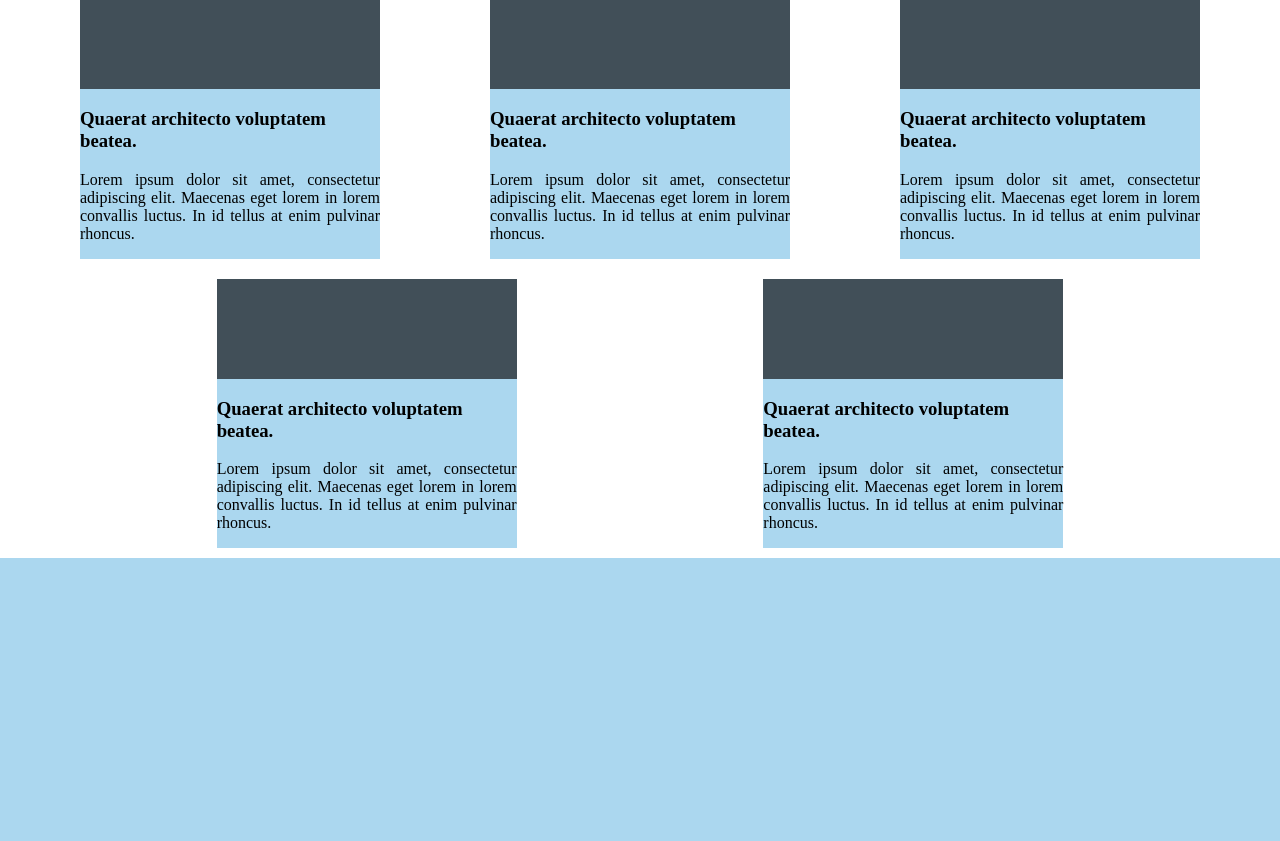
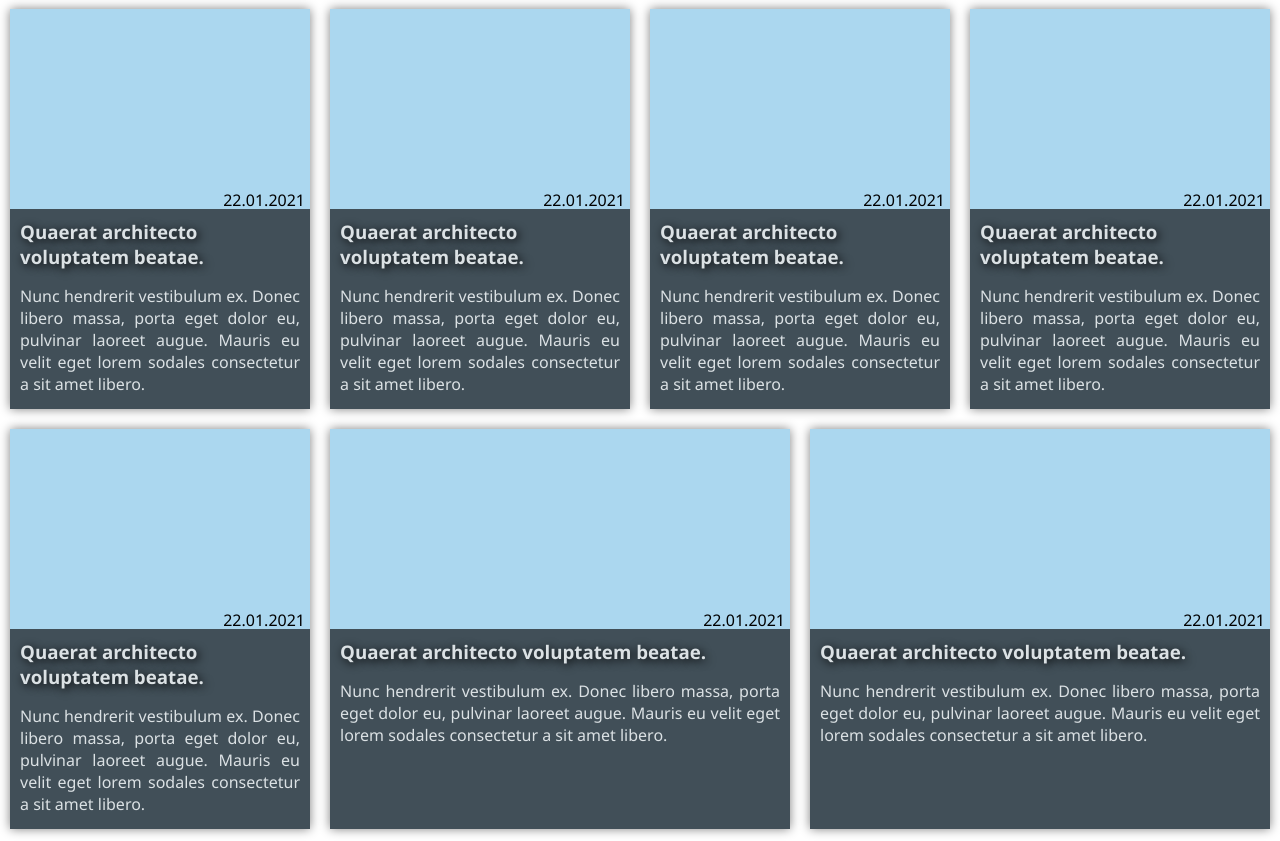
Before and after one commit to Ateoyu/PJATK-WPRG-HTML, a PHP site: page /Zad03.html in a window 1280 px wide. Shown: the part 841-1682 px from the top of the page. Before the commit the page ends 1399 px from the top, so only its background shows below. Run offline with PHP 8.4, Linux system fonts and the light colour scheme.

Commit message:
Zad 03 (satan) finished, I think.

```diff
--- a/Lab05/Zad03/Zad03.css
+++ b/Lab05/Zad03/Zad03.css
@@ -2,62 +2,117 @@ html, body {
     height: 100%;
     width: 100%;
     margin: 0;
+    font-family: "Segoe UI", sans-serif;
 }
 
-#flex-container {
+h1, h2, h3 {
+    margin: 0;
+    font-weight: normal;
+}
+
+#flex-header {
+    position: fixed;
     display: flex;
     flex-direction: row;
+
+    background-color: rgba(0, 0, 0, 50%);
+    width: 100%;
+    height: 70px;
+    box-shadow:0 1px 5px gray;
+
     justify-content: space-evenly;
-    margin: 0;
+
+    z-index: +1;
 }
 
-.header {
-    width: 100%;
-    padding: 20px;
-    text-align: center;
+.top-nav {
+    align-content: center;
+    margin: 0 20px;
+    flex: 1;
     color: white;
-    background-color: rgb(0, 0, 0, 75%);
 }
 
-.header1 {
-    text-align: start;
+.logo {
+    h1 {
+        font-weight: bold;
+    }
 }
 
-img {
-    position: absolute;
-    z-index: -1;
-    max-width: 100%;
-    max-height: 100%;
+/*Funny Stuff Begins (i want death)*/
+
+#flex-headerImage {
+    background-image: url("https://c.wallhere.com/photos/7e/fb/sky_clouds_fishing_anime_girls_anime_water_4K_ultrawide-1946517.jpg!d");
+    background-size: cover;
+    background-position: center;
+    height: 400px;
+    display: flex;
+    justify-content: center;
+    align-items: center;
+
+    .headerImage-Text {
+        text-align: center;
+        color: white;
+        text-shadow: 0 2px 4px black;
+        margin-top: 70px;
+
+        h1 {
+            font-weight: bold;
+            margin-bottom: 20px;
+        }
+    }
 }
 
-.imageHeader {
-    background-color: rgba(0,0,0,0%);
-}
-
-#flex-container3 {
+#flex-contentBoxes {
     display: flex;
     flex-direction: row;
-    justify-content: space-evenly;
     flex-wrap: wrap;
+    justify-content: center;
+    margin: 20px 0;
+    position: relative;
+
+    .box {
+        width: 100%;
+        max-width: 300px;
+        height: 400px;
+        margin: 10px 10px;
+        position: relative;
+        box-shadow: 0 0 10px gray;
+
+        .topBox {
+            background-color: #ABD7EF;
+            position: relative;
+            height: 50%;
+
+            p {
+                text-align: right;
+                margin: 0 5px 5px;
+                top: 90%;
+                position: relative;
+            }
+        }
+
+        .bottomBox {
+            background-color: #414F58;
+            height: 50%;
+            position: relative;
+        }
+
+        .bottomBoxText {
+            padding: 10px;
+            color: #dbe1e4;
+        }
+
+        h3 {
+            font-weight: bold;
+            text-shadow: 2px 2px 10px black;
+        }
+
+        p {
+            text-align: justify;
+        }
+    }
+
+    .box2 {
+        max-width: 460px;
+    }
 }
-
-.tileTop {
-    width: 100%;
-    height: 100px;
-    background-color: #414F58;
-}
-
-.tile {
-    background-color: #ABD7EF;
-    max-width: 300px;
-    margin: 10px 30px;
-}
-
-
-.tile > h3 {
-    text-align: left;
-}
-
-.tile > p {
-    text-align: justify;
-}
--- a/Lab05/Zad03/Zad03.html
+++ b/Lab05/Zad03/Zad03.html
@@ -2,97 +2,189 @@
 <html lang="en">
 <head>
     <meta charset="UTF-8">
-    <title>Zad03</title>
+    <title>Take2</title>
     <link rel="stylesheet" href="Zad03.css">
 </head>
 
 <body>
 
-<div id="flex-container">
-    <img class="header backgroundImage"
-         src="https://c.wallhere.com/photos/7e/fb/sky_clouds_fishing_anime_girls_anime_water_4K_ultrawide-1946517.jpg!d"
-         alt="big image">
-    <div class="header header1">Lorem.</div>
-    <div class="header header2">Aspernatur.</div>
-    <div class="header header3">Adipsci.</div>
-    <div class="header header4">Maxime.</div>
-    <div class="header imageHeader">
-        <h1>Numquam, unde?</h1>
-        <h3>Dolorem ex vel similique ut consectetur quidem tempore?</h3></div>
-
+<div id="flex-header">
+    <div class="top-nav logo">
+        <h1>Lorem.</h1>
+    </div>
+    <div class="top-nav option1">
+        <h3>Aspernatur.</h3>
+    </div>
+    <div class="top-nav option2">
+        <h3>Adipsci.</h3>
+    </div>
+    <div class="top-nav option3">
+        <h3>Maxime.</h3>
+    </div>
 </div>
 
-<div id="flex-container2">
-
+<div id="flex-headerImage">
+    <div class="headerImage-Text">
+        <h1>Numquam, unde?</h1>
+        <h2>Dolorem ex vel similique ut consectetur quidem tempore?</h2>
+    </div>
 </div>
 
-<div id="flex-container3">
-    <div class="tile tile1">
-        <div class="tileTop"></div>
-        <h3>Quaerat architecto voluptatem beatea.</h3>
-        <p>Lorem ipsum dolor sit amet, consectetur adipiscing elit. Maecenas eget lorem in lorem convallis luctus. In id
-            tellus at enim pulvinar rhoncus.</p>
+<div id="flex-contentBoxes">
+    <div class="box box1">
+        <div class="topBox box1">
+            <p>22.01.2021</p>
+        </div>
+        <div class="bottomBox box1">
+            <div class="bottomBoxText box1">
+                <h3>Quaerat architecto voluptatem beatae.</h3>
+                <p>Nunc hendrerit vestibulum ex. Donec libero massa, porta eget dolor eu, pulvinar laoreet augue. Mauris
+                    eu
+                    velit eget lorem sodales consectetur a sit amet libero.</p>
+            </div>
+        </div>
     </div>
-    <div class="tile tile2">
-        <div class="tileTop"></div>
-        <h3>Quaerat architecto voluptatem beatea.</h3>
-        <p>Lorem ipsum dolor sit amet, consectetur adipiscing elit. Maecenas eget lorem in lorem convallis luctus. In id
-            tellus at enim pulvinar rhoncus.</p>
+
+    <div class="box box1">
+        <div class="topBox box1">
+            <p>22.01.2021</p>
+        </div>
+        <div class="bottomBox box1">
+            <div class="bottomBoxText box1">
+                <h3>Quaerat architecto voluptatem beatae.</h3>
+                <p>Nunc hendrerit vestibulum ex. Donec libero massa, porta eget dolor eu, pulvinar laoreet augue. Mauris
+                    eu
+                    velit eget lorem sodales consectetur a sit amet libero.</p>
+            </div>
+        </div>
     </div>
-    <div class="tile tile3">
-        <div class="tileTop"></div>
-        <h3>Quaerat architecto voluptatem beatea.</h3>
-        <p>Lorem ipsum dolor sit amet, consectetur adipiscing elit. Maecenas eget lorem in lorem convallis luctus. In id
-            tellus at enim pulvinar rhoncus.</p>
+
+    <div class="box box1">
+        <div class="topBox box1">
+            <p>22.01.2021</p>
+        </div>
+        <div class="bottomBox box1">
+            <div class="bottomBoxText box1">
+                <h3>Quaerat architecto voluptatem beatae.</h3>
+                <p>Nunc hendrerit vestibulum ex. Donec libero massa, porta eget dolor eu, pulvinar laoreet augue. Mauris
+                    eu
+                    velit eget lorem sodales consectetur a sit amet libero.</p>
+            </div>
+        </div>
     </div>
-    <div class="tile tile4">
-        <div class="tileTop"></div>
-        <h3>Quaerat architecto voluptatem beatea.</h3>
-        <p>Lorem ipsum dolor sit amet, consectetur adipiscing elit. Maecenas eget lorem in lorem convallis luctus. In id
-            tellus at enim pulvinar rhoncus.</p>
+
+    <div class="box box1">
+        <div class="topBox box1">
+            <p>22.01.2021</p>
+        </div>
+        <div class="bottomBox box1">
+            <div class="bottomBoxText box1">
+                <h3>Quaerat architecto voluptatem beatae.</h3>
+                <p>Nunc hendrerit vestibulum ex. Donec libero massa, porta eget dolor eu, pulvinar laoreet augue. Mauris
+                    eu
+                    velit eget lorem sodales consectetur a sit amet libero.</p>
+            </div>
+        </div>
     </div>
-    <div class="tile tile5">
-        <div class="tileTop"></div>
-        <h3>Quaerat architecto voluptatem beatea.</h3>
-        <p>Lorem ipsum dolor sit amet, consectetur adipiscing elit. Maecenas eget lorem in lorem convallis luctus. In id
-            tellus at enim pulvinar rhoncus.</p>
+
+    <div class="box box1">
+        <div class="topBox box1">
+            <p>22.01.2021</p>
+        </div>
+        <div class="bottomBox box1">
+            <div class="bottomBoxText box1">
+                <h3>Quaerat architecto voluptatem beatae.</h3>
+                <p>Nunc hendrerit vestibulum ex. Donec libero massa, porta eget dolor eu, pulvinar laoreet augue. Mauris
+                    eu
+                    velit eget lorem sodales consectetur a sit amet libero.</p>
+            </div>
+        </div>
     </div>
-    <div class="tile tile6">
-        <div class="tileTop"></div>
-        <h3>Quaerat architecto voluptatem beatea.</h3>
-        <p>Lorem ipsum dolor sit amet, consectetur adipiscing elit. Maecenas eget lorem in lorem convallis luctus. In id
-            tellus at enim pulvinar rhoncus.</p>
+
+    <div class="box box1">
+        <div class="topBox box1">
+            <p>22.01.2021</p>
+        </div>
+        <div class="bottomBox box1">
+            <div class="bottomBoxText box1">
+                <h3>Quaerat architecto voluptatem beatae.</h3>
+                <p>Nunc hendrerit vestibulum ex. Donec libero massa, porta eget dolor eu, pulvinar laoreet augue. Mauris
+                    eu
+                    velit eget lorem sodales consectetur a sit amet libero.</p>
+            </div>
+        </div>
     </div>
-    <div class="tile tile7">
-        <div class="tileTop"></div>
-        <h3>Quaerat architecto voluptatem beatea.</h3>
-        <p>Lorem ipsum dolor sit amet, consectetur adipiscing elit. Maecenas eget lorem in lorem convallis luctus. In id
-            tellus at enim pulvinar rhoncus.</p>
+
+    <div class="box box1">
+        <div class="topBox box1">
+            <p>22.01.2021</p>
+        </div>
+        <div class="bottomBox box1">
+            <div class="bottomBoxText box1">
+                <h3>Quaerat architecto voluptatem beatae.</h3>
+                <p>Nunc hendrerit vestibulum ex. Donec libero massa, porta eget dolor eu, pulvinar laoreet augue. Mauris
+                    eu
+                    velit eget lorem sodales consectetur a sit amet libero.</p>
+            </div>
+        </div>
     </div>
-    <div class="tile tile8">
-        <div class="tileTop"></div>
-        <h3>Quaerat architecto voluptatem beatea.</h3>
-        <p>Lorem ipsum dolor sit amet, consectetur adipiscing elit. Maecenas eget lorem in lorem convallis luctus. In id
-            tellus at enim pulvinar rhoncus.</p>
+
+    <div class="box box1">
+        <div class="topBox box1">
+            <p>22.01.2021</p>
+        </div>
+        <div class="bottomBox box1">
+            <div class="bottomBoxText box1">
+                <h3>Quaerat architecto voluptatem beatae.</h3>
+                <p>Nunc hendrerit vestibulum ex. Donec libero massa, porta eget dolor eu, pulvinar laoreet augue. Mauris
+                    eu
+                    velit eget lorem sodales consectetur a sit amet libero.</p>
+            </div>
+        </div>
     </div>
-    <div class="tile tile9">
-        <div class="tileTop"></div>
-        <h3>Quaerat architecto voluptatem beatea.</h3>
-        <p>Lorem ipsum dolor sit amet, consectetur adipiscing elit. Maecenas eget lorem in lorem convallis luctus. In id
-            tellus at enim pulvinar rhoncus.</p>
+
+    <div class="box box1">
+        <div class="topBox box1">
+            <p>22.01.2021</p>
+        </div>
+        <div class="bottomBox box1">
+            <div class="bottomBoxText box1">
+                <h3>Quaerat architecto voluptatem beatae.</h3>
+                <p>Nunc hendrerit vestibulum ex. Donec libero massa, porta eget dolor eu, pulvinar laoreet augue. Mauris
+                    eu
+                    velit eget lorem sodales consectetur a sit amet libero.</p>
+            </div>
+        </div>
     </div>
-    <div class="tile tile10">
-        <div class="tileTop"></div>
-        <h3>Quaerat architecto voluptatem beatea.</h3>
-        <p>Lorem ipsum dolor sit amet, consectetur adipiscing elit. Maecenas eget lorem in lorem convallis luctus. In id
-            tellus at enim pulvinar rhoncus.</p>
+
+    <div class="box box2">
+        <div class="topBox box2">
+            <p>22.01.2021</p>
+        </div>
+        <div class="bottomBox box2">
+            <div class="bottomBoxText box2">
+                <h3>Quaerat architecto voluptatem beatae.</h3>
+                <p>Nunc hendrerit vestibulum ex. Donec libero massa, porta eget dolor eu, pulvinar laoreet augue. Mauris
+                    eu
+                    velit eget lorem sodales consectetur a sit amet libero.</p>
+            </div>
+        </div>
     </div>
-    <div class="tile tile11">
-        <div class="tileTop"></div>
-        <h3>Quaerat architecto voluptatem beatea.</h3>
-        <p>Lorem ipsum dolor sit amet, consectetur adipiscing elit. Maecenas eget lorem in lorem convallis luctus. In id
-            tellus at enim pulvinar rhoncus.</p>
+
+    <div class="box box2">
+        <div class="topBox box2">
+            <p>22.01.2021</p>
+        </div>
+        <div class="bottomBox box2">
+            <div class="bottomBoxText box2">
+                <h3>Quaerat architecto voluptatem beatae.</h3>
+                <p>Nunc hendrerit vestibulum ex. Donec libero massa, porta eget dolor eu, pulvinar laoreet augue. Mauris
+                    eu
+                    velit eget lorem sodales consectetur a sit amet libero.</p>
+            </div>
+        </div>
     </div>
+
 </div>
 
 
```
Also changed, not shown: Lab05/Zad03-2/Zad03-2.css (deleted, +0 -117 lines), Lab05/Zad03-2/Zad03-2.html (deleted, +0 -192 lines).
